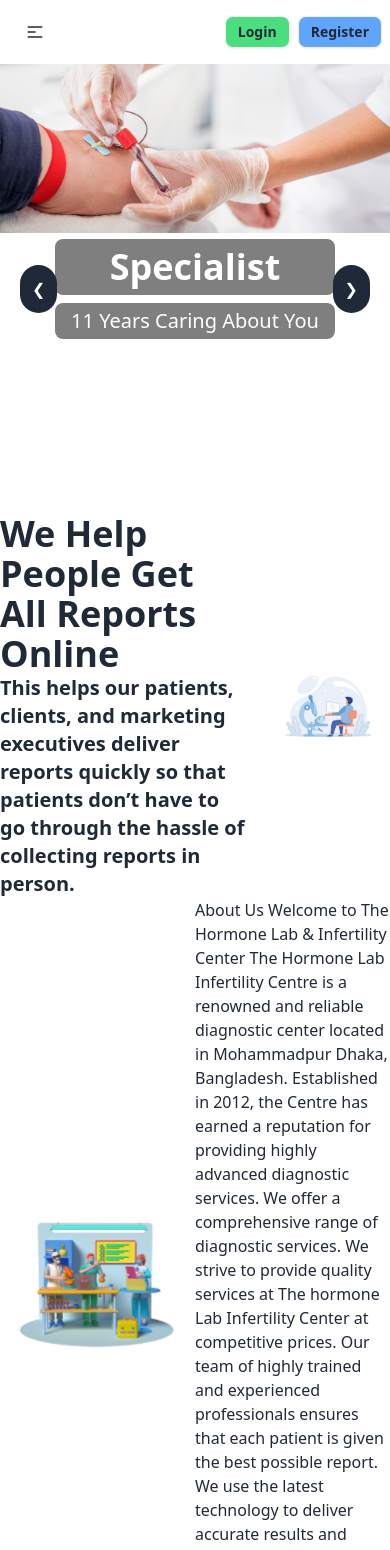
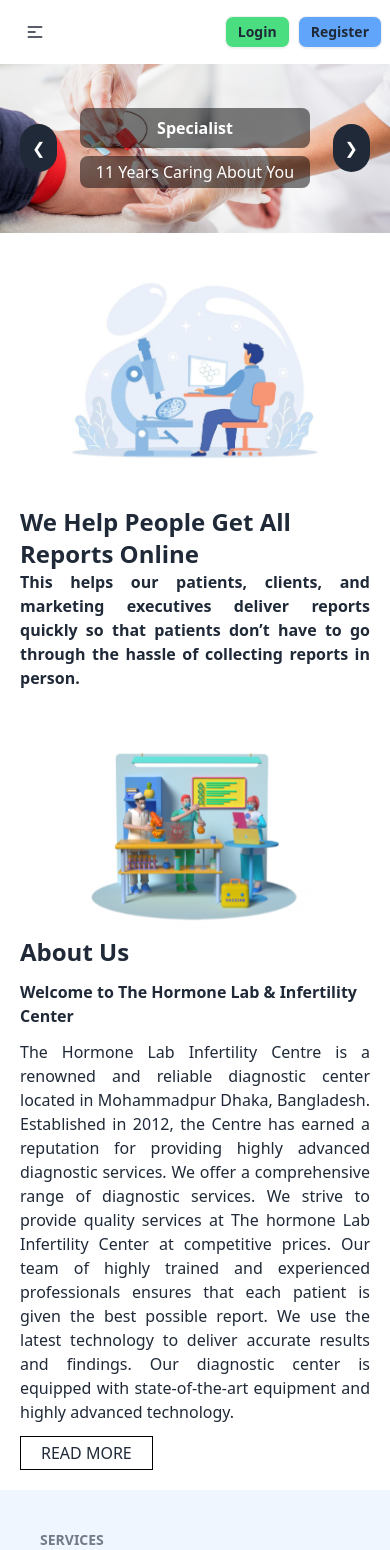
Before and after one commit to tyeasmino/HormoneLab_Frontend, a React (Vite) app: page / in a window 390 px wide. Shown: the top 1550 px of the page. Built offline with nearby package versions, Linux system fonts and the light colour scheme.

Commit message:
homepage updated

```diff
--- a/src/components/About.jsx
+++ b/src/components/About.jsx
@@ -1,16 +1,23 @@
 import React from 'react'
 import about from '../assets/about.svg'
+import { Link } from 'react-router'
 
 const About = () => {
     return (
-        <section className='max-w-screen-xl mx-auto flex items-center justify-between'>
-            <div className='w-1/2'>
-                <img className='w-full' src={about} alt="" />
+        <section className='max-w-screen-xl mx-auto p-5 flex flex-col md:flex-row items-center justify-between'>
+            <div className='md:w-1/3'>
+                <img className='min-w-[260px] md:w-full' src={about} alt="" />
             </div>
-            <div className='w-1/2'>
-                About Us
-                Welcome to The Hormone Lab & Infertility Center
-                The Hormone Lab Infertility Centre is a renowned and reliable diagnostic center located in Mohammadpur Dhaka, Bangladesh. Established in 2012, the Centre has earned a reputation for providing highly advanced diagnostic services. We offer a comprehensive range of diagnostic services. We strive to provide quality services at The hormone Lab Infertility Center at competitive prices. Our team of highly trained and experienced professionals ensures that each patient is given the best possible report. We use the latest technology to deliver accurate results and findings. Our diagnostic center is equipped with state-of-the-art equipment and highly advanced technology.
+            <div className='md:w-2/3 flex flex-col gap-3'>
+                <h1 className='text-2xl md:text-3xl font-bold'>About Us</h1>
+                <h3 className='md:text-xl font-bold'>Welcome to The Hormone Lab & Infertility Center</h3>
+                <p className='text-justify'>The Hormone Lab Infertility Centre is a renowned and reliable diagnostic center located in Mohammadpur Dhaka, Bangladesh. Established in 2012, the Centre has earned a reputation for providing highly advanced diagnostic services. We offer a comprehensive range of diagnostic services. We strive to provide quality services at The hormone Lab Infertility Center at competitive prices. Our team of highly trained and experienced professionals ensures that each patient is given the best possible report. We use the latest technology to deliver accurate results and findings. Our diagnostic center is equipped with state-of-the-art equipment and highly advanced technology.</p>
+
+                <Link to='/about'>
+                <p className='w-fit border border-black px-5 py-1 md:px-8 md:py-2 hover:bg-black hover:text-white'>
+                READ MORE
+                </p>
+                </Link>
             </div>
         </section>
     )
--- a/src/components/HeroSection.jsx
+++ b/src/components/HeroSection.jsx
@@ -37,7 +37,7 @@ const HeroSection = () => {
     return (
         <section>
             {/* Carousel Section */}
-            <div className="relative h-[450px] w-full overflow-hidden">
+            <div className="relative md:max-h-[450px] w-full overflow-hidden">
                 <div
                     className="flex transition-transform duration-700 ease-in-out"
                     style={{ transform: `translateX(-${currentSlide * 100}%)` }}
@@ -59,8 +59,8 @@ const HeroSection = () => {
                                     : "opacity-0 translate-y-5"
                                 }`}
                         >
-                            <h2 className="text-4xl font-bold bg-black/50 px-6 py-2 rounded-lg">{slide.title}</h2>
-                            <p className="text-xl mt-2 bg-black/50 px-4 py-1 rounded-lg">{slide.subtitle}</p>
+                            <h2 className="md:text-4xl font-bold bg-black/50 px-6 py-2 rounded-lg">{slide.title}</h2>
+                            <p className="md:text-xl mt-2 bg-black/50 px-4 py-1 rounded-lg">{slide.subtitle}</p>
                         </div>
                     ))}
                 </div>
@@ -80,16 +80,16 @@ const HeroSection = () => {
                 </button>
             </div>
 
-            <div className="max-w-screen-xl mx-auto flex gap-5 items-center justify-between">
-                <div className="w-2/3">
-                    <h1 className="text-4xl font-bold">
+            <div className="max-w-screen-xl mx-auto flex flex-col md:flex-row gap-5 p-5 items-center justify-between">
+                <div className="order-2 md:order-1 md:w-2/3">
+                    <h1 className="text-2xl md:text-4xl font-bold">
                         We Help People Get All Reports Online
                     </h1>
-                    <p className="text-xl font-semibold">
+                    <p className="text-justify md:text-xl font-semibold">
                         This helps our patients, clients, and marketing executives deliver reports quickly so that patients don’t have to go through the hassle of collecting reports in person.
                     </p>
                 </div>
-                <div className="w-1/3">
+                <div className="order-1 md:order-2 md:w-1/3">
                     <img src={bg1} alt="" />
                 </div>
             </div>
```
Also changed, not shown: vercel.json (added).
